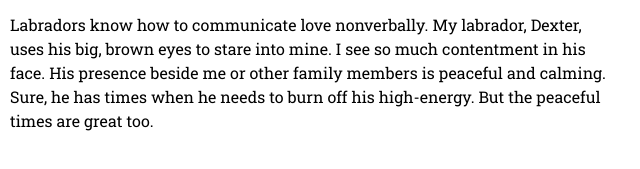
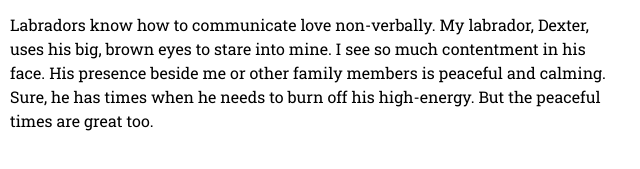
Before and after one commit to lukeevangraham/labradors, a plain HTML site: page index.html in a window 1280 px wide. Shown: the part 503-672 px from the top of the page, 330-970 px from the left. Drawn offline with Linux system fonts and the light colour scheme; a script that the page names is missing.

Commit message:
more spell check

```diff
--- a/index.html
+++ b/index.html
@@ -25,7 +25,7 @@
 
         <p>Labradors also exhibit goofiness.  They do silly things.  They chase their tails.  They are fascinated with balls.  A tennis ball can entertain a labrador for days.  Eventually the labrador may rip the ball apart.  But simply give him another tennis ball and he can enjoy it just as much.</p>
 
-        <p>Labradors know how to communicate love nonverbally.  My labrador, Dexter, uses his big, brown eyes to stare into mine.  I see so much contentment in his face.  His presence beside me or other family members is peaceful and calming.  Sure, he has times when he needs to burn off his high-energy.  But the peaceful times are great too.</p>
+        <p>Labradors know how to communicate love non-verbally.  My labrador, Dexter, uses his big, brown eyes to stare into mine.  I see so much contentment in his face.  His presence beside me or other family members is peaceful and calming.  Sure, he has times when he needs to burn off his high-energy.  But the peaceful times are great too.</p>
     </article>
 
 </body>
```
